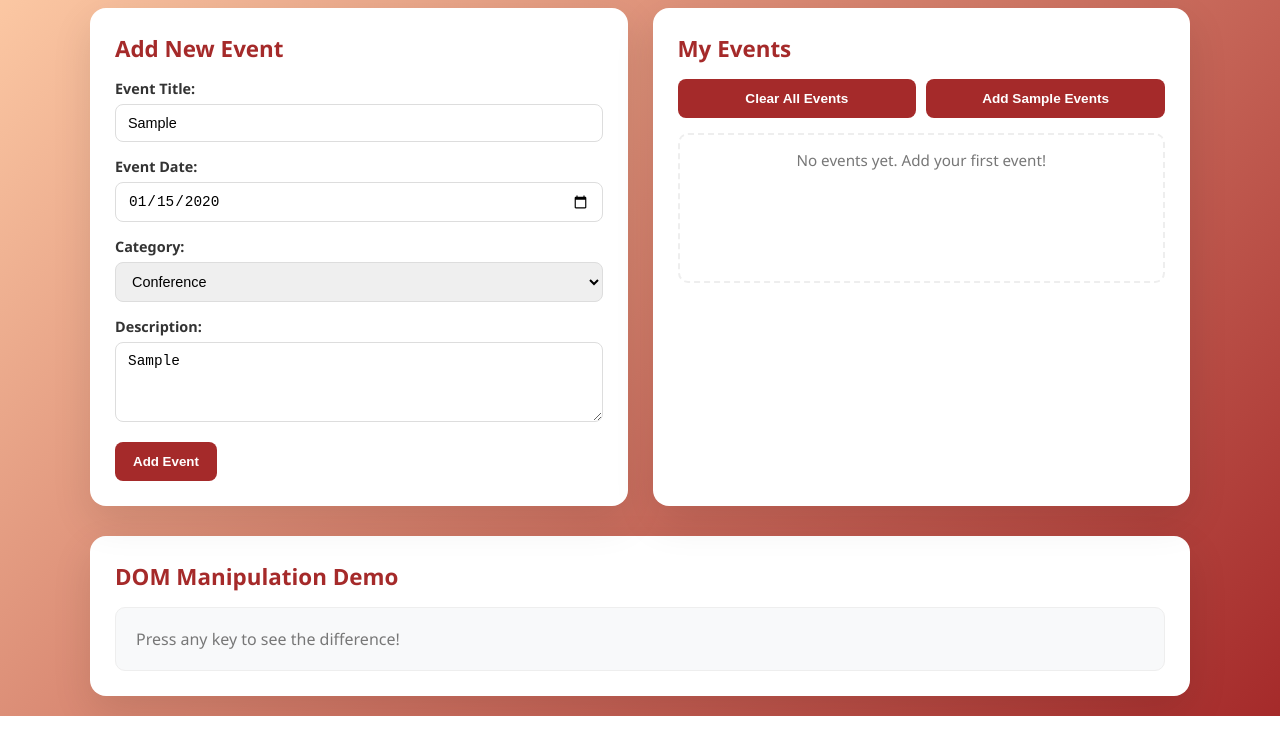
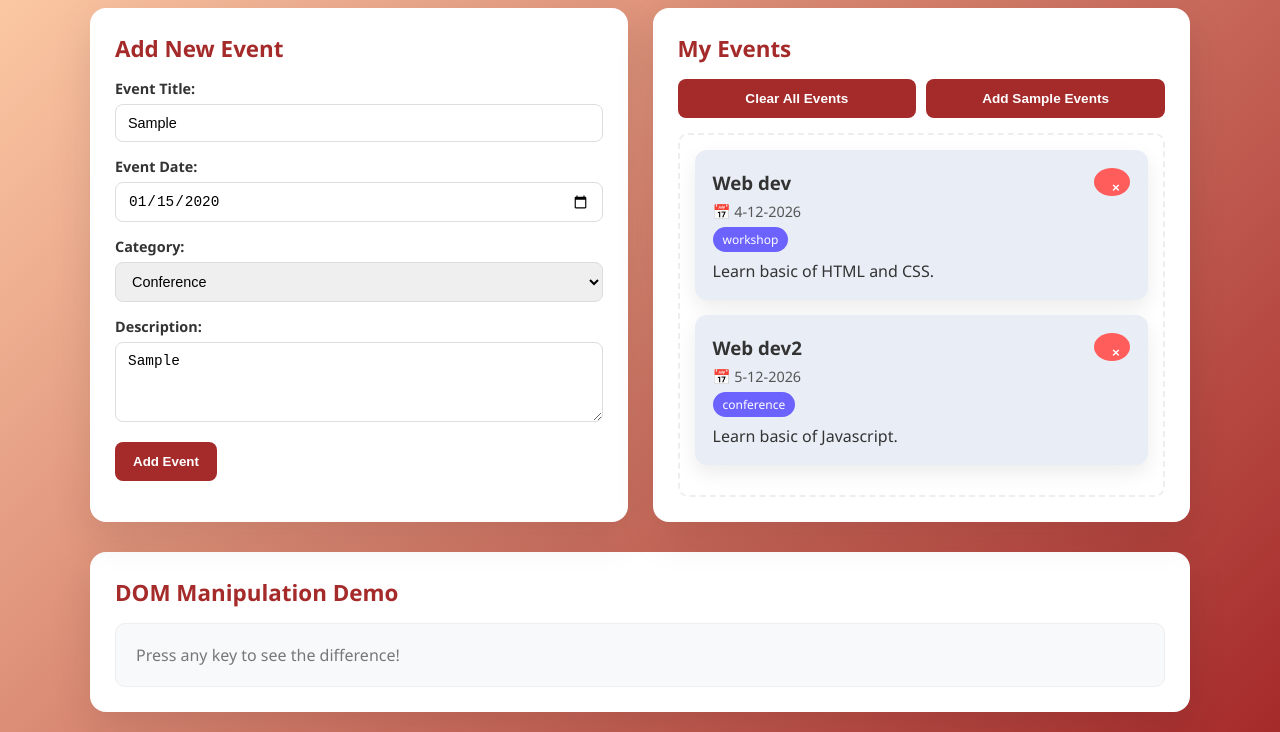
Before and after one commit to gargi-verma13232/Assignment_1, a plain HTML site: page index.html in a window 1280 px wide. Both pictures are taken after typing "Sample", "2020-01-15", "Sample" into the empty fields and a click on the button "Add Sample Events". Shown: the part 85-817 px from the top of the page. Drawn offline with Linux system fonts and the light colour scheme.

Commit message:
new commit

```diff
--- /dev/null
+++ b/script.js
@@ -0,0 +1,139 @@
+const eventForm = document.getElementById("eventForm");
+const eventTitle = document.getElementById("eventTitle");
+const eventDate = document.getElementById("eventDate");
+const eventCategory = document.getElementById("eventCategory");
+const eventDescription = document.getElementById("eventDescription");
+
+const clearAllBtn = document.getElementById("clearAllBtn");
+const addSampleBtn = document.getElementById("addSampleBtn");
+const eventContainer = document.getElementById("eventContainer");
+
+
+let sampleEvent =
+    [
+        {
+            title: "Web dev",
+            date: "4-12-2026",
+            category: "workshop",
+            description: "Learn basic of HTML and CSS."
+        },
+        {
+            title: "Web dev2",
+            date: "5-12-2026",
+            category: "conference",
+            description: "Learn basic of Javascript."
+        }
+    ]
+
+//add sample events
+addSampleBtn.addEventListener("click",()=>{
+    sampleEvent.forEach(addEvent);
+})
+
+
+//   create event card
+function createEventCard(eventData){
+
+    const card = document.createElement("div");
+    card.className = "event-card";
+
+    // Header div
+    const header = document.createElement("div");
+    header.className = "card-header";
+
+    const title = document.createElement("h3");
+    title.textContent = eventData.title;
+
+    const deleteBtn = document.createElement("button");
+    deleteBtn.className = "delete-btn";
+    deleteBtn.textContent = "×";
+
+    header.appendChild(title);
+    header.appendChild(deleteBtn);
+
+    // Date
+    const date = document.createElement("div");
+    date.className = "event-date";
+    date.textContent = "📅 " + eventData.date;
+
+    // Category
+    const category = document.createElement("span");
+    category.className = "event-category";
+    category.textContent = eventData.category;
+
+    // Description
+    const description = document.createElement("p");
+    description.className = "event-description";
+    description.textContent = eventData.description;
+
+    // Append everything to card
+    card.appendChild(header);
+    card.appendChild(date);
+    card.appendChild(category);
+    card.appendChild(description);
+
+    return card;
+}
+
+
+
+//Add the card inside eventcontainer
+function addEvent(eventData){
+  const emptyState=document.querySelector(".empty-state");
+  if(emptyState) emptyState.remove();
+
+  const card = createEventCard(eventData);
+  eventContainer.appendChild(card);
+
+  // ✅ FEATURE 1: Individual Delete Button
+  const deleteBtn = card.querySelector(".delete-btn");
+
+  deleteBtn.addEventListener("click", () => {
+      card.remove();
+
+      if(eventContainer.children.length === 0){
+          eventContainer.innerHTML = `
+          <div class="empty-state">
+              No events yet. Add your first event!
+          </div>`;
+      }
+  });
+}
+
+
+eventForm.addEventListener("submit", (event) => {
+    event.preventDefault();
+    const eventData = {
+        title: eventTitle.value,
+        date: eventDate.value,
+        category: eventCategory.value,
+        description: eventDescription.value
+    }
+
+    addEvent(eventData);
+    eventForm.reset();
+})
+
+
+//clear button to clear everything
+clearAllBtn.addEventListener("click",()=>{
+    eventContainer.innerHTML=`<div class="empty-state">
+    No events yet. Add your first event!
+    </div>`
+})
+
+
+
+/* ======================================================
+   ✅ FEATURE 2: Keyboard Event (DOM Manipulation Section)
+   ====================================================== */
+
+const demoContent = document.getElementById("demoContent");
+
+// Listen for keyboard press anywhere on page
+document.addEventListener("keydown", (e) => {
+
+    // Show which key user pressed
+    demoContent.innerText = "You pressed: " + e.key;
+
+});
--- a/style.css
+++ b/style.css
@@ -149,3 +149,56 @@ button:hover {
         grid-template-columns: 1fr;
     }
 }
+
+
+.event-card {
+    background: #e9eef6;
+    padding: 18px;
+    border-radius: 12px;
+    margin-bottom: 15px;
+    box-shadow: 0 8px 20px rgba(0,0,0,0.08);
+}
+
+.card-header {
+    display: flex;
+    justify-content: space-between;
+    align-items: center;
+}
+
+.event-date {
+    font-size: 0.9rem;
+    margin: 6px 0;
+    color: #555;
+}
+
+.event-category {
+    display: inline-block;
+    padding: 4px 10px;
+    font-size: 0.75rem;
+    border-radius: 20px;
+    background: #6c63ff;
+    color: white;
+    margin-bottom: 8px;
+}
+
+.delete-btn {
+    background: #ff5c5c;
+    color: white;
+    border: none;
+    border-radius: 50%;
+    width: 28px;
+    height: 28px;
+    cursor: pointer;
+}
+
+
+.event-card {
+    transition: all 0.3s ease;
+    cursor: pointer;
+}
+
+
+.event-card:hover {
+    transform: translateY(-8px);
+    box-shadow: 0 12px 25px rgba(0, 0, 0, 0.15);
+}
```
